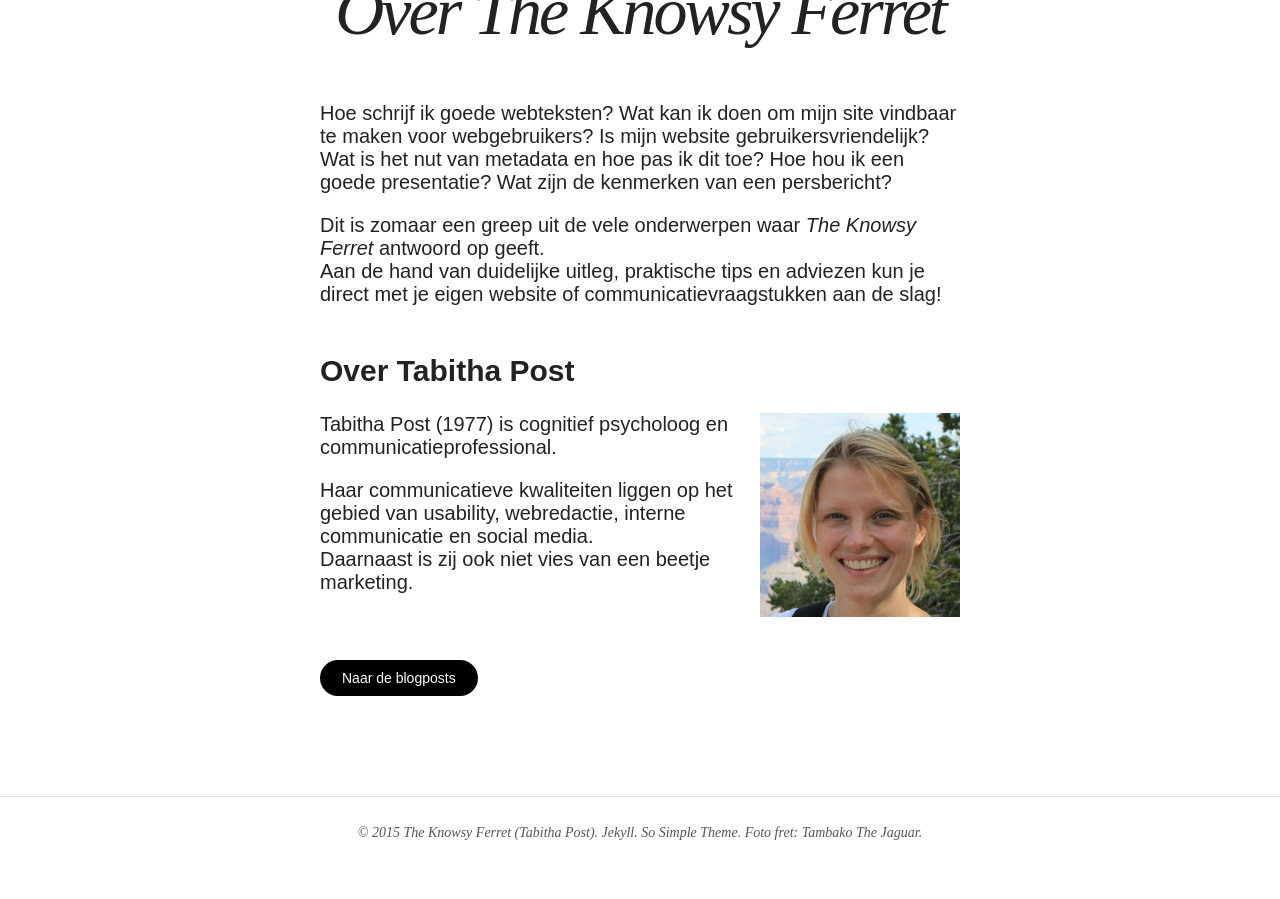
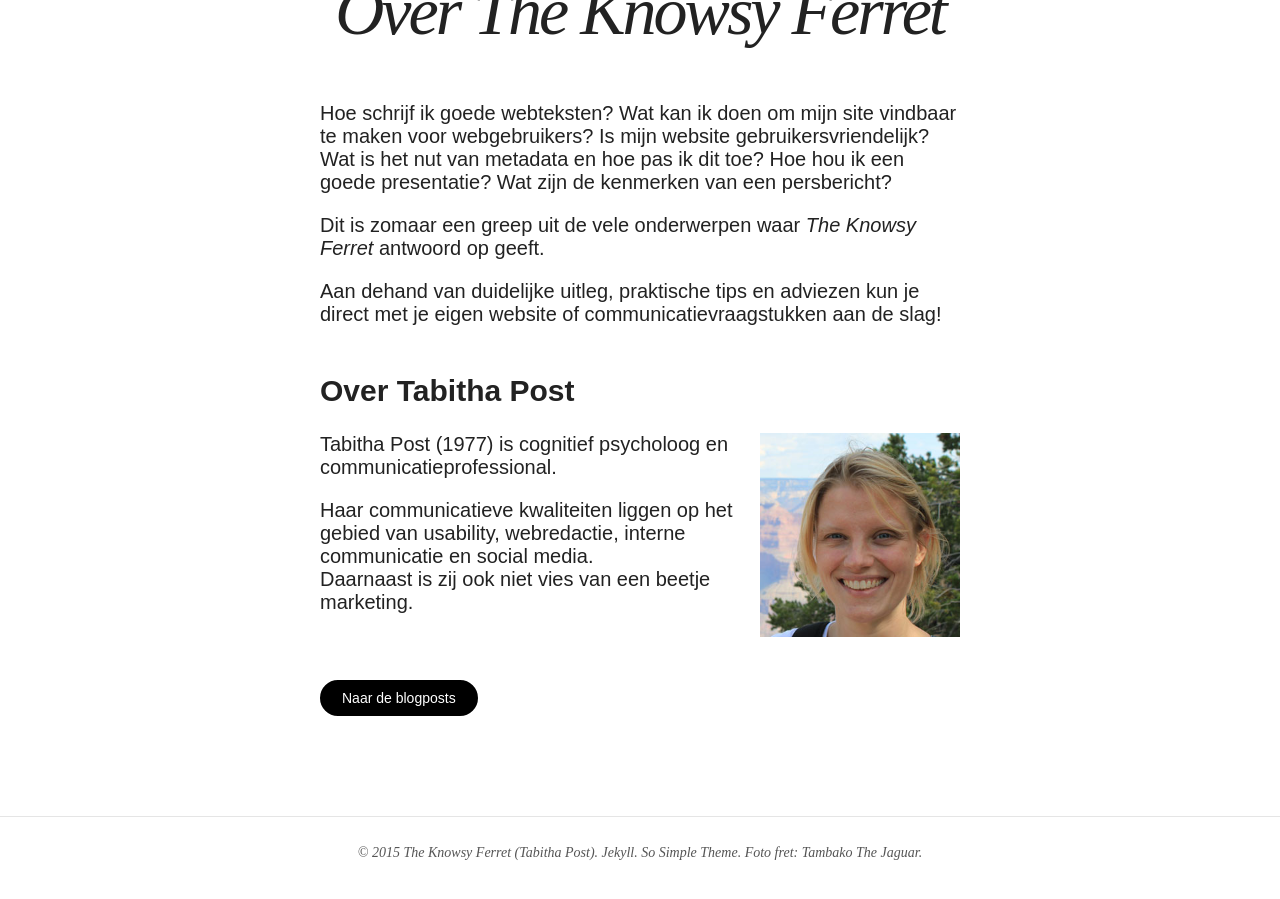
Before and after one commit to TheKnowsyFerret/theknowsyferret.github.io, a Jekyll site: the page built from about.md, in a window 1280 px wide and 900 px high, scrolled down 547 px. Built offline with Jekyll 4.4.1, drawn with Linux system fonts in a browser that asks for light colours; nearby versions of some CDN libraries.

Commit message:
Aanpassing about

```diff
--- a/about.md
+++ b/about.md
@@ -18,9 +18,9 @@
 kenmerken van een persbericht?
 
 Dit is zomaar een greep uit de vele onderwerpen waar <em>The Knowsy
-Ferret</em> antwoord op geeft.<br>
-Aan de
-hand van duidelijke uitleg, praktische tips en adviezen kun je direct
+Ferret</em> antwoord op geeft.
+
+Aan dehand van duidelijke uitleg, praktische tips en adviezen kun je direct
 met je eigen website of communicatievraagstukken aan de slag!
 <br><br>
 
```
